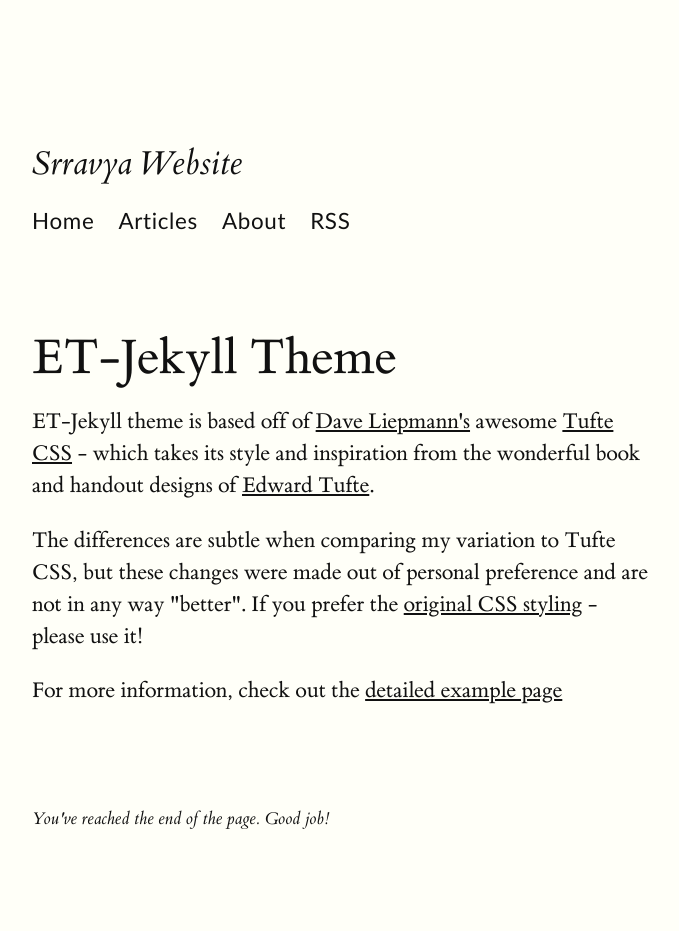
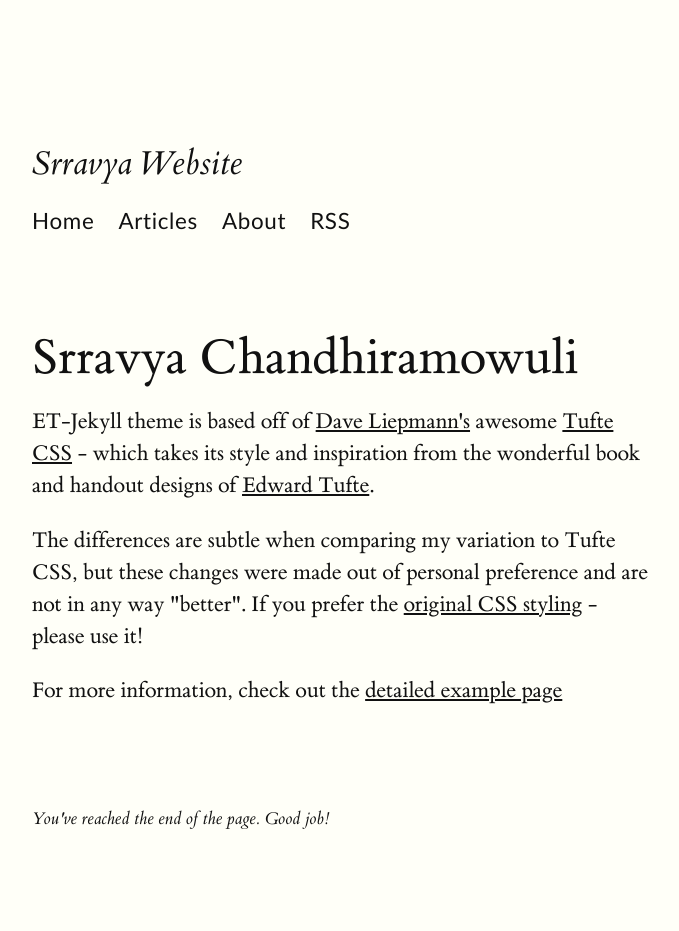
Before and after one commit to srravya/srravya.github.io, a Jekyll site: the page built from index.html, in a window 1280 px wide. Shown: the whole page, without its empty margins (128-807 px from the left). Built offline with Jekyll 4.4.1, drawn with Linux system fonts in a browser that asks for light colours.

Commit message:
Update index.html

```diff
--- a/index.html
+++ b/index.html
@@ -1,6 +1,6 @@
 ---
 layout: default
-title: ET-Jekyll Theme
+title: Srravya Chandhiramowuli
 ---
 
 <p>ET-Jekyll theme is based off of <a href="http://www.daveliepmann.com">Dave Liepmann's</a> awesome <a href="https://edwardtufte.github.io/tufte-css/">Tufte CSS</a> - which takes its style and inspiration from the wonderful book and handout designs of <a href="https://www.edwardtufte.com/tufte/">Edward Tufte</a>.</p>
```
